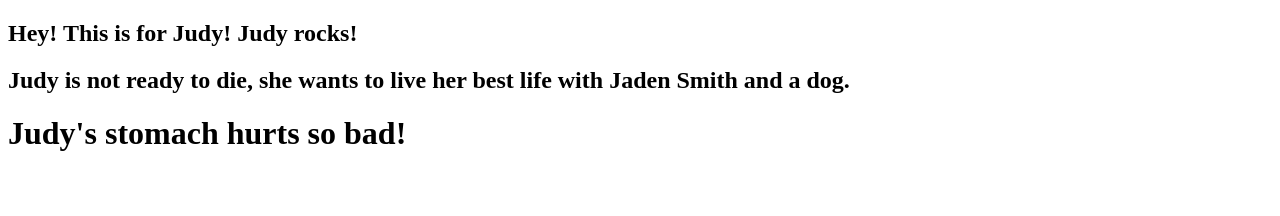
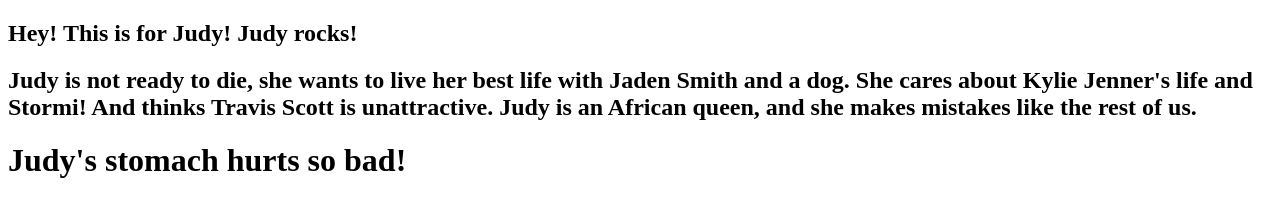
Before and after one commit to snazzafrass/snazzafrass.github.io, a plain HTML site: page index.html in a window 1280 px wide. Drawn offline with Linux system fonts and the light colour scheme.

Commit message:
Update index.html

```diff
--- a/index.html
+++ b/index.html
@@ -11,6 +11,9 @@
 <h2> Hey! This is for Judy! Judy rocks!<h2>
 <body>
  Judy is not ready to die, she wants to live her best life with Jaden Smith and a dog.
+ She cares about Kylie Jenner's life and Stormi!
+ And thinks Travis Scott is unattractive.
+ Judy is an African queen, and she makes mistakes like the rest of us.
 <h1> Judy's stomach hurts so bad!</h1>
 
 </body>
```
